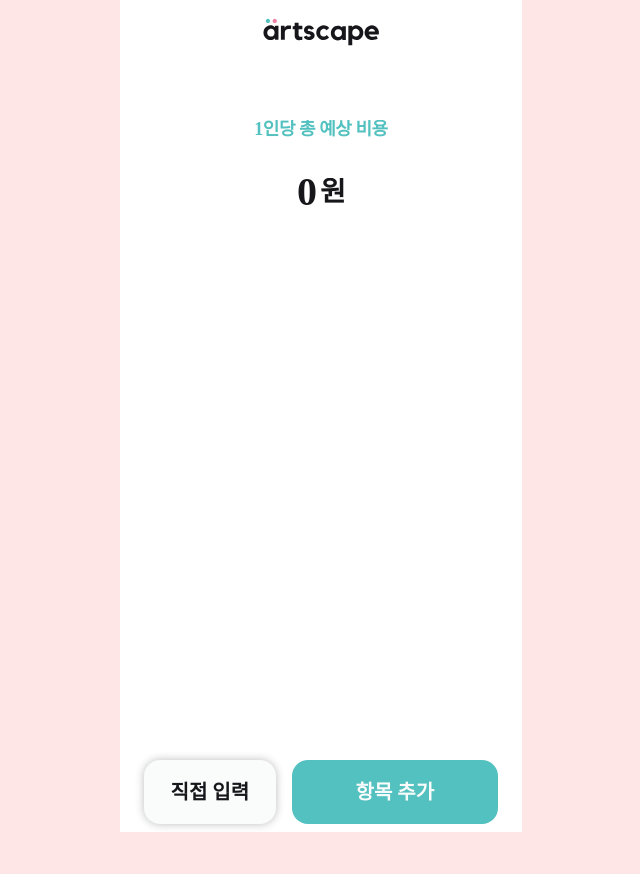
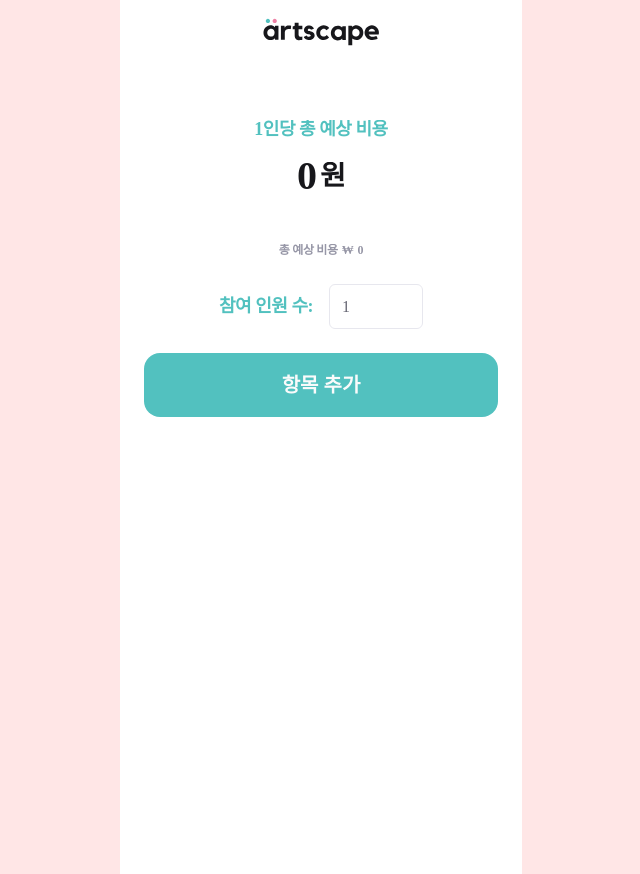
Before and after one commit to ArtScape-Hanyang/ArtScape_Frontend, a React (Vite) app: page /multi_pln/budget in a window 1280 px wide. Shown: the whole page, without its empty margins (319-959 px from the left). Built offline with nearby package versions, Linux system fonts and the light colour scheme; a web font is replaced by a local one.

Commit message:
feat/총예상 비용

```diff
--- a/src/App.tsx
+++ b/src/App.tsx
@@ -18,10 +18,12 @@ import ArtRegiPage from "./pages/ArtRegiPage";
 import ArtRegiDetailPage from "./pages/ArtRegiDetailPage";
 import ArtRegiBugetPage from "./pages/ArtRegiBugetPage";
 import EditBudgetPage from "./pages/EditBudgetPage";
+import { BudgetProvider } from "./layout/BudgetContext";
 
 const App: React.FC = () => {
   return (
     <Router>
+      <BudgetProvider>
         <Routes>
           <Route path="/login" element={<LoginPage />} />
           <Route path="/signup" element={<SignupPage />} />
@@ -44,6 +46,7 @@ const App: React.FC = () => {
           <Route path="/multi_pln/budget" element={<ArtRegiBugetPage />} />
           <Route path="/multi_pln/budget/edit" element={<EditBudgetPage />} />
         </Routes>
+      </BudgetProvider>
     </Router>
   );
 };
--- /dev/null
+++ b/src/layout/BudgetContext.tsx
@@ -0,0 +1,38 @@
+import React, { createContext, useState, ReactNode } from "react";
+
+interface BudgetItem {
+  id: number;
+  name: string;
+  cost: number;
+}
+
+interface BudgetContextType {
+  budgetItems: BudgetItem[];
+  setBudgetItems: React.Dispatch<React.SetStateAction<BudgetItem[]>>;
+  totalCost: number;
+  perPersonCost: (peopleCount: number) => number;
+}
+
+export const BudgetContext = createContext<BudgetContextType>({
+  budgetItems: [],
+  setBudgetItems: () => {},
+  totalCost: 0,
+  perPersonCost: () => 0,
+});
+
+export const BudgetProvider = ({ children }: { children: ReactNode }) => {
+  const [budgetItems, setBudgetItems] = useState<BudgetItem[]>([]);
+
+  const totalCost = budgetItems.reduce((sum, item) => sum + item.cost, 0);
+
+  const perPersonCost = (peopleCount: number) =>
+    peopleCount > 0 ? Math.ceil(totalCost / peopleCount) : 0;
+
+  return (
+    <BudgetContext.Provider
+      value={{ budgetItems, setBudgetItems, totalCost, perPersonCost }}
+    >
+      {children}
+    </BudgetContext.Provider>
+  );
+};
--- a/src/pages/ArtRegiBugetPage.tsx
+++ b/src/pages/ArtRegiBugetPage.tsx
@@ -1,10 +1,13 @@
+import React, { useContext, useEffect, useState } from "react";
 import GlobalStyle from "../styles/GlobalStyle";
 import Header from "../components/header";
 import styled from "styled-components";
 import { useNavigate } from "react-router-dom";
+import { BudgetContext } from "../layout/BudgetContext"; // Context 불러오기
 
 const MainContainer = styled.div`
   width: 25.125rem;
+  min-height: 54.625rem;
   background-color: #ffffff;
   box-sizing: border-box;
 `;
@@ -24,7 +27,19 @@ const Label = styled.label`
   line-height: 1.125rem; /* 100% */
   letter-spacing: -0.02813rem;
 `;
+const Label2 = styled(Label)`
+  overflow: hidden;
+  color: var(--Gray-Scale-G300, #9696a6);
+  text-overflow: ellipsis;
 
+  /* Body/S600 */
+  font-family: Pretendard;
+  font-size: 0.75rem;
+  font-style: normal;
+  font-weight: 600;
+  line-height: 0.75rem; /* 100% */
+  letter-spacing: -0.01875rem;
+`;
 const TextContainerTitle = styled.div`
   display: flex;
   position: relative;
@@ -39,9 +54,17 @@ const CountNumContainer = styled.div`
   justify-content: center;
   align-items: center;
   gap: 0.25rem;
-  margin-top: 4.13rem;
+  margin-top: 3.13rem;
 `;
-
+const CountNumContainer2 = styled(CountNumContainer)`
+  display: inline-flex;
+  align-items: center;
+  position: relative;
+  display: flex;
+  justify-content: center;
+  align-items: center;
+  margin-top: 0rem;
+`;
 const CountNum = styled.p`
   overflow: hidden;
   color: var(--Gray-Scale-Black, #17171b);
@@ -55,7 +78,20 @@ const CountNum = styled.p`
   line-height: 2rem; /* 80% */
   letter-spacing: -0.0625rem;
 `;
+const CountNum2 = styled(CountNum)`
+  overflow: hidden;
+  color: var(--Gray-Scale-G300, #9696a6);
+  text-align: right;
+  text-overflow: ellipsis;
 
+  /* Body/S500 */
+  font-family: Pretendard;
+  font-size: 0.75rem;
+  font-style: normal;
+  font-weight: 700;
+  line-height: 0.75rem; /* 100% */
+  letter-spacing: -0.01875rem;
+`;
 const CountText = styled.p`
   overflow: hidden;
   color: var(--Gray-Scale-Black, #17171b);
@@ -84,59 +120,97 @@ const Button = styled.button`
   font-weight: 600;
   line-height: 1.25rem;
 
-  margin-top: 6.75rem;
-  margin-bottom: 2.75rem;
+  margin: 1.5rem;
 
   &:hover {
     background-color: #aeaeae;
   }
 `;
 
-const ModifyButton = styled(Button)`
-  width: 14.125rem;
-  height: 4rem;
+const BudgetContaniner = styled.div`
   display: flex;
-  justify-content: center;
-  align-items: center;
-  border-radius: 1rem;
-  color: var(--Gray-Scale-Black, #17171b);
-  font-family: Pretendard;
-  font-size: 1.25rem;
-  font-weight: 600;
-  line-height: 1.25rem;
+  width: 20.125rem;
+  padding: 1.25rem 1rem;
+  flex-direction: column;
+  align-items: flex-start;
+  gap: 0.75rem;
+  border-radius: 0.5rem;
+  border: 1px solid var(--Gray-Scale-G100, #e7e7ee);
   background: var(--primary-White, #fafbfb);
 
-  /* Shadow/DS200 */
-  box-shadow: 0px 0px 8px 0px rgba(34, 34, 34, 0.3);
+  margin-left: 1.5rem;
+  margin-top: 2.5rem;
+`;
+const BodyM500 = styled.p`
+  color: var(--Gray-Scale-G400, #656572);
 
-  margin-top: 6.75rem;
-  margin-bottom: 2.75rem;
+  /* Body/M500 */
+  font-family: Pretendard;
+  font-size: 1rem;
+  font-style: normal;
+  font-weight: 500;
+  line-height: 1rem; /* 100% */
+  letter-spacing: -0.025rem;
+`;
 
-  &:hover {
-    background-color: #aeaeae;
+const M500Grey = styled(BodyM500)`
+  color: var(--Gray-Scale-G400, #656572);
+
+  /* Body/M500 */
+  font-family: Pretendard;
+  font-size: 1rem;
+  font-style: normal;
+  font-weight: 500;
+  line-height: 1rem; /* 100% */
+  letter-spacing: -0.025rem;
+
+  overflow: hidden;
+  text-overflow: ellipsis;
+
+  margin: 0;
+`;
+
+const TextField = styled.div`
+  display: flex;
+  justify-content: space-between;
+  align-items: center;
+  align-self: stretch;
+`;
+const BudgetForm = styled.form``;
+const Input = styled.input`
+  width: 4.25rem;
+  padding: 0.75rem;
+  flex-direction: column;
+  justify-content: center;
+  align-items: flex-start;
+  border-radius: 0.375rem;
+  border: 1px solid var(--Gray-Scale-G100, #e7e7ee);
+  color: var(--Gray-Scale-G400, #656572);
+  /* Body/M500b */
+  font-family: Pretendard;
+  font-size: 1rem;
+  font-style: normal;
+  font-weight: 500;
+  line-height: 120%; /* 1.2rem */
+  letter-spacing: -0.025rem;
+  margin-top: 1rem;
+  margin-left: 1rem;
+  &::placeholder {
+    color: var(--Gray-Scale-G300, #9696a6); /* 플레이스홀더 색상 변경 */
   }
 `;
-
-const ButtonContainer = styled.div`
-  display: flex;
-  justify-content: center;
-  margin: 0 auto;
-  width: 22.125rem;
-  height: 11.25rem;
-
-  align-items: flex-start;
-  gap: 1rem;
-  flex-shrink: 0;
-  margin-top: 25.25rem;
-  margin-bottom: 0.25rem;
-`;
-
 const ArtRegiBugetPage = () => {
   const navigate = useNavigate(); // 페이지 전환을 위한 useNavigate 사용
+  const { budgetItems, totalCost, perPersonCost } = useContext(BudgetContext);
+  const [peopleCount, setPeopleCount] = useState(1);
 
   const handleModifyClick = () => {
-    navigate("/multi_pln/budget/edit"); // 원하는 경로로 이동
+    navigate("/multi_pln/budget/edit"); // 항목 추가 페이지로 이동
   };
+  // budgetItems 상태 변경 시 렌더링되도록 useEffect 추가
+  useEffect(() => {
+    // 렌더링 로직이나 상태에 따라 추가적인 로직을 넣을 수 있습니다.
+  }, [budgetItems]); // budgetItems가 변경될 때마다 실행
 
   return (
     <MainContainer>
@@ -146,16 +220,38 @@ const ArtRegiBugetPage = () => {
         <Label>1인당 총 예상 비용</Label>
       </TextContainerTitle>
       <CountNumContainer>
-        <CountNum>0</CountNum>
+        <CountNum>{perPersonCost(peopleCount).toLocaleString()}</CountNum>
         <CountText>원</CountText>
       </CountNumContainer>
-
-      <ButtonContainer>
-        <ModifyButton type="button" onClick={handleModifyClick}>
-          직접 입력
-        </ModifyButton>
-        <Button type="submit">항목 추가</Button>
-      </ButtonContainer>
+      <CountNumContainer2>
+        <Label2>총 예상 비용</Label2>
+        <Label2>₩</Label2>
+        <CountNum2>{totalCost.toLocaleString()}</CountNum2>
+      </CountNumContainer2>
+      <CountNumContainer2>
+        <Label>
+          참여 인원 수:
+          <Input
+            type="number"
+            min="1"
+            value={peopleCount}
+            onChange={(e) => setPeopleCount(Number(e.target.value))}
+          />
+        </Label>
+      </CountNumContainer2>
+      <BudgetForm>
+        {budgetItems.map((item) => (
+          <BudgetContaniner key={item.id}>
+            <TextField>
+              <M500Grey>{item.name}</M500Grey>
+              <BodyM500>₩{item.cost.toLocaleString()}</BodyM500>
+            </TextField>
+          </BudgetContaniner>
+        ))}
+        <Button type="button" onClick={handleModifyClick}>
+          항목 추가
+        </Button>
+      </BudgetForm>
     </MainContainer>
   );
 };
--- a/src/pages/ArtRegiDetailPage.tsx
+++ b/src/pages/ArtRegiDetailPage.tsx
@@ -264,7 +264,7 @@ const ArtRegiDetailPage = () => {
             onInput={handleTextareaInput}
           />
         </ArtPostText>
-        <Button type="submit">작품 이미지 등록</Button>
+        <Button type="submit">작품 등록</Button>
       </ArtPostForm>
     </MainContainer>
   );
--- a/src/pages/EditBudgetPage.tsx
+++ b/src/pages/EditBudgetPage.tsx
@@ -1,52 +1,130 @@
 import styled from "styled-components";
 import Header from "../components/header";
 import GlobalStyle from "../styles/GlobalStyle";
-// 메인 컨테이너 스타일
+import { useContext, useState } from "react";
+import { BudgetContext } from "../layout/BudgetContext";
+import { useNavigate } from "react-router-dom"; // Import useNavigate
+
 const MainContainer = styled.div`
   width: 25.125rem;
-  height: 54.625rem;
+  min-height: 54.625rem;
   background-color: #ffffff;
   box-sizing: border-box;
 `;
-// 텍스트 컨테이너 스타일
+
 const TextContainer = styled.div`
   align-items: center;
   gap: 8px;
   position: relative;
   text-align: left;
+  top: 2.25rem;
 `;
+
 const TextContainerTitle = styled.div`
   position: absolute;
-  top: 2.25rem;
   align-self: stretch;
   margin-left: 1.5rem;
 `;
-// h1 스타일
+
 const H2 = styled.h1`
   color: var(--Gray-Scale-Black, #17171b);
-  font-feature-settings: "liga" off, "clig" off;
-
   font-family: Pretendard;
   font-size: 1.5rem;
-  font-style: normal;
   font-weight: 700;
-  line-height: 1.5rem; /* 100% */
+  line-height: 1.5rem;
   letter-spacing: -0.0375rem;
 `;
 
 const BodyM500 = styled.p`
   color: var(--Gray-Scale-G400, #656572);
-
-  /* Body/M500 */
   font-family: Pretendard;
   font-size: 1rem;
-  font-style: normal;
   font-weight: 500;
-  line-height: 1rem; /* 100% */
+  line-height: 1rem;
   letter-spacing: -0.025rem;
 `;
 
+const M500Grey = styled(BodyM500)`
+  color: var(--Gray-Scale-G400, #656572);
+  margin: 0;
+`;
+
+const BudgetContaniner = styled.div`
+  display: flex;
+  width: 20.125rem;
+  padding: 1.25rem 1rem;
+  flex-direction: column;
+  align-items: flex-start;
+  gap: 0.75rem;
+  border-radius: 0.5rem;
+  border: 1px solid var(--Gray-Scale-G100, #e7e7ee);
+  background: var(--primary-White, #fafbfb);
+  margin-top: 0.75rem;
+  margin-left: 1.5rem;
+`;
+
+const BudgetForm = styled.form`
+  margin-top: 8.75rem;
+`;
+
+const Input = styled.input`
+  display: flex;
+  padding: 0.75rem 1rem;
+  align-items: center;
+  gap: 0.625rem;
+  align-self: stretch;
+  border-radius: 0.5rem;
+  background: var(--Gray-Scale-G100, #e7e7ee);
+  border: none;
+
+  &::placeholder {
+    color: var(--Gray-Scale-G300, #9696a6);
+  }
+
+  &:nth-of-type(1) {
+    margin-bottom: 0.75rem;
+  }
+`;
+
+const Button = styled.button`
+  width: 22.125rem;
+  height: 4rem;
+  display: flex;
+  justify-content: center;
+  align-items: center;
+  border-radius: 1rem;
+  background: var(--primary-G500, #52c1bf);
+  color: #fafbfb;
+  font-family: Pretendard;
+  font-size: 1.25rem;
+  font-weight: 600;
+  line-height: 1.25rem;
+  margin: 17.5rem 1.5rem 0 1.5rem;
+
+  &:hover {
+    background-color: #aeaeae;
+  }
+`;
+
 const EditBudgetPage = () => {
+  const { setBudgetItems } = useContext(BudgetContext);
+  const [name, setName] = useState("");
+  const [cost, setCost] = useState(""); // Default to empty string
+  const navigate = useNavigate(); // Initialize navigate
+
+  const handleAddItem = (e) => {
+    e.preventDefault(); // Prevent default form submission
+    const costNumber = parseFloat(cost); // Convert cost to a number
+
+    if (name && !isNaN(costNumber) && costNumber > 0) {
+      const newItem = { id: Date.now(), name, cost: costNumber };
+      setBudgetItems((prevBudgetItems) => [...prevBudgetItems, newItem]); // Add new item to global budgetItems
+      setName(""); // Reset name input
+      setCost(""); // Reset cost input to empty string
+      navigate("/multi_pln/budget"); // Redirect to budget page after adding the item
+    }
+  };
+
   return (
     <MainContainer>
       <GlobalStyle />
@@ -57,6 +135,26 @@ const EditBudgetPage = () => {
           <BodyM500>예상되는 지출을 자유롭게 작성해보세요!</BodyM500>
         </TextContainerTitle>
       </TextContainer>
+
+      <BudgetForm onSubmit={handleAddItem}>
+        <BudgetContaniner>
+          <M500Grey>지출 항목</M500Grey>
+          <Input
+            type="text"
+            placeholder="항목명"
+            value={name}
+            onChange={(e) => setName(e.target.value)}
+          />
+          <M500Grey>지출 금액</M500Grey>
+          <Input
+            type="number"
+            placeholder="금액"
+            value={cost}
+            onChange={(e) => setCost(Number(e.target.value))}
+          />
+        </BudgetContaniner>
+        <Button type="submit">입력 완료</Button>
+      </BudgetForm>
     </MainContainer>
   );
 };
```
Lines whose indentation alone changed are shown as unchanged.
